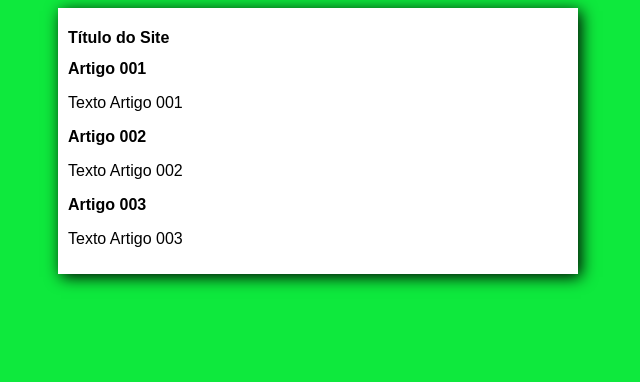
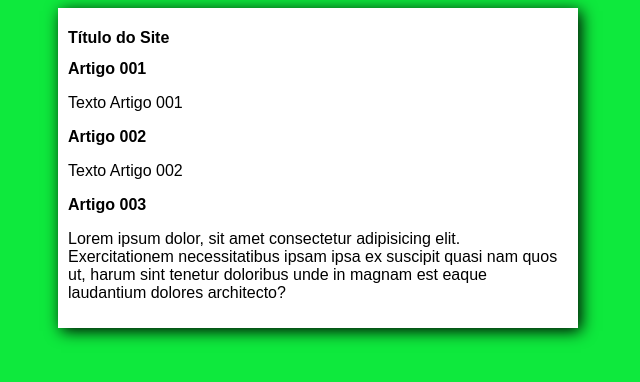
Before and after one commit to Fezaoo/Projeto-Site, a plain HTML site: page index.html in a window 1280 px wide. Shown: the whole page, without its empty margins (322-962 px from the left). Drawn offline with Linux system fonts and the light colour scheme.

Commit message:
Update index.html

```diff
--- a/index.html
+++ b/index.html
@@ -21,7 +21,7 @@
         </article>
         <article>
             <h2>Artigo 003</h2>
-            <p>Texto Artigo 003</p>
+            <p>Lorem ipsum dolor, sit amet consectetur adipisicing elit. Exercitationem necessitatibus ipsam ipsa ex suscipit quasi nam quos ut, harum sint tenetur doloribus unde in magnam est eaque laudantium dolores architecto?</p>
         </article>
     </main>
 </body>
```
